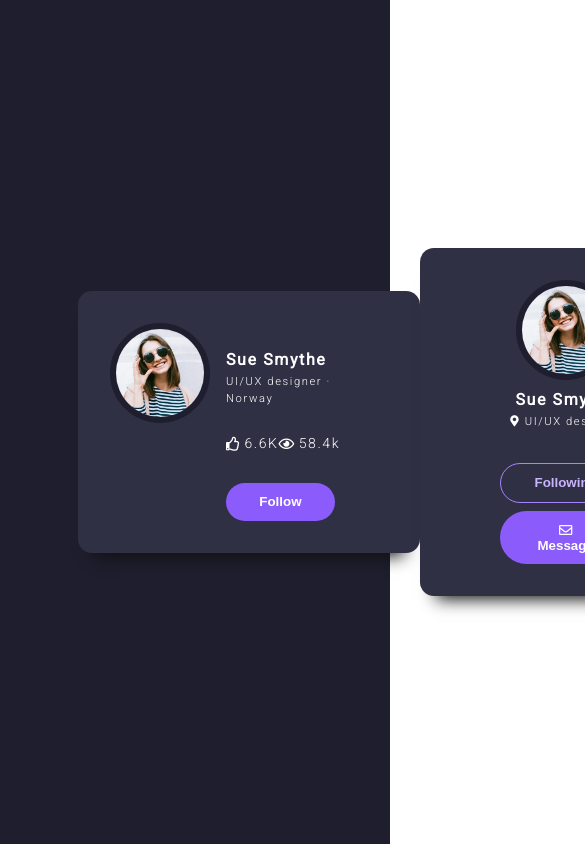
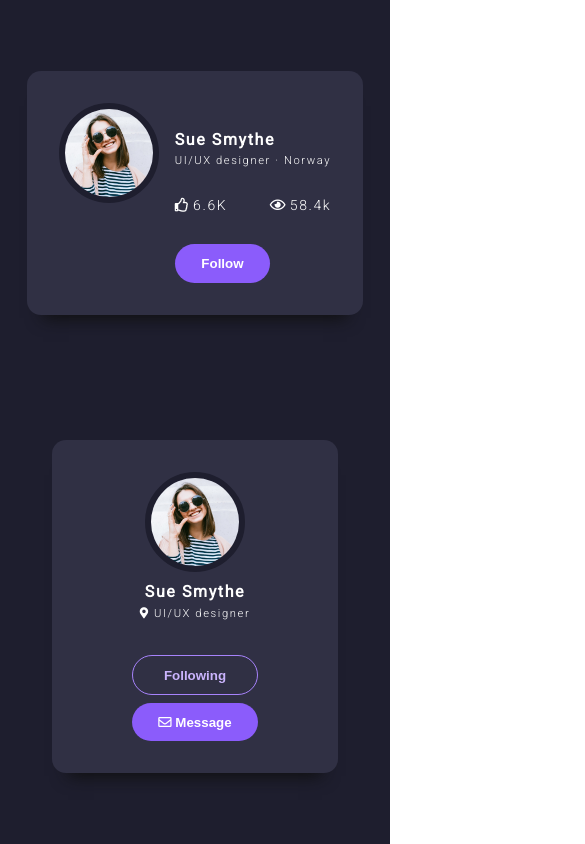
Before and after one commit to ishantbhurani/profile-card, a plain HTML site: page index.html in a window 390 px wide. Shown: the top 844 px of the page, 585 px wide, since content can reach past the window. Drawn offline with Linux system fonts and the light colour scheme.

Commit message:
added media queries for responsive design

```diff
--- a/style.css
+++ b/style.css
@@ -18,8 +18,6 @@
 }
 
 body {
-  width: 100vw;
-  height: 100vh;
   font-family: "Roboto", sans-serif;
   letter-spacing: 0.1em;
   line-height: 1.6;
@@ -27,18 +25,20 @@ body {
 
 main {
   width: 100%;
-  height: 100%;
+  min-height: 100vh;
   background-color: var(--color-bg);
 }
 
 .container {
-  height: 100%;
-  width: 60%;
+  min-height: 100vh;
+  width: 80%;
   margin: 0 auto;
   display: flex;
   flex-direction: row;
   align-items: center;
-  justify-content: space-between;
+  justify-content: space-around;
+  padding: 1em;
+  gap: 1em;
 }
 
 .card {
@@ -98,6 +98,7 @@ main {
   margin-bottom: 2em;
   font-size: 0.875rem;
   font-weight: 300;
+  gap: 1em;
 }
 
 .likes,
@@ -141,3 +142,24 @@ main {
   background: none;
   color: var(--color-btn-text);
 }
+
+@media screen and (max-width: 1024px) {
+  .container {
+    width: 100%;
+  }
+}
+
+@media screen and (max-width: 768px) {
+  .container {
+    flex-direction: column;
+  }
+  .btn {
+    padding: 0.875em 2em;
+  }
+}
+
+@media screen and (max-width: 480px) {
+  .card-1 {
+    padding: 2em;
+  }
+}
```
